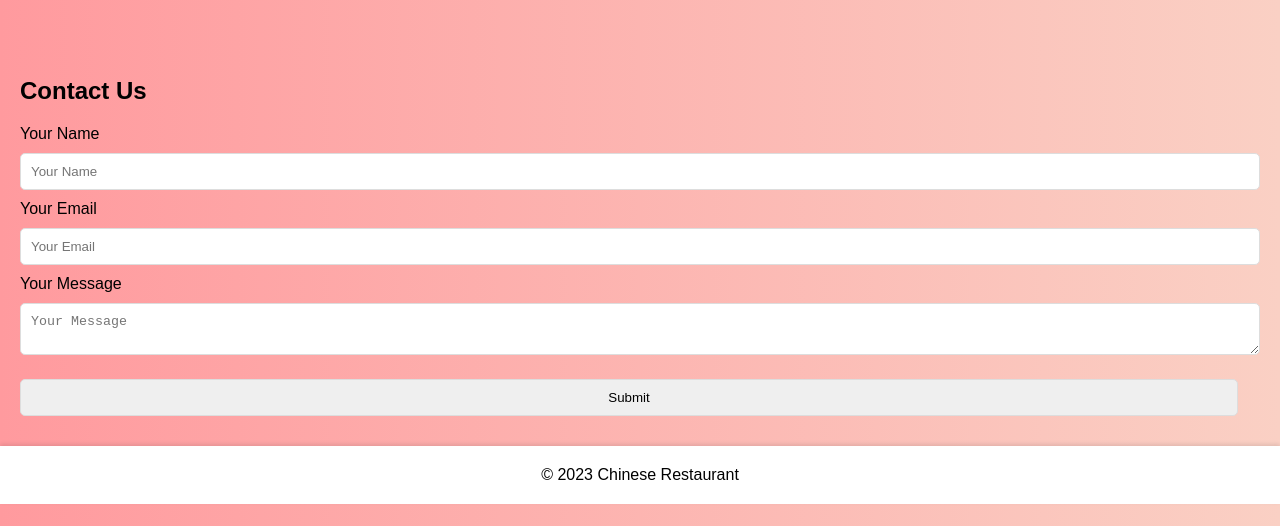
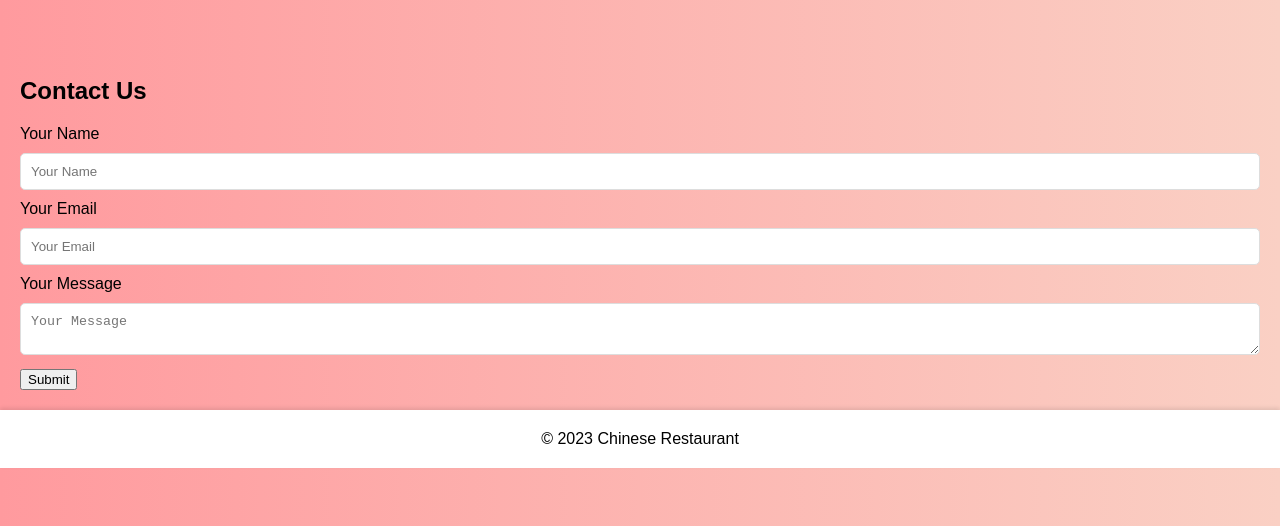
Before and after one commit to siddharthpat27/double_fix, a plain HTML site: page index.html in a window 1280 px wide. Shown: the part 274-800 px from the top of the page. Drawn offline with Linux system fonts and the light colour scheme.

Commit message:
Update index.html

```diff
--- a/index.html
+++ b/index.html
@@ -44,7 +44,7 @@
 <label for="user-message">Your Message</label>
 <textarea id="user-message" placeholder="Your Message"></textarea>
 </textarea>
-            <input type="submit">
+<button type="submit" fdprocessedid="wh5pof">Submit</button>
         </form>
     </div>
     <div class="footer">
```
